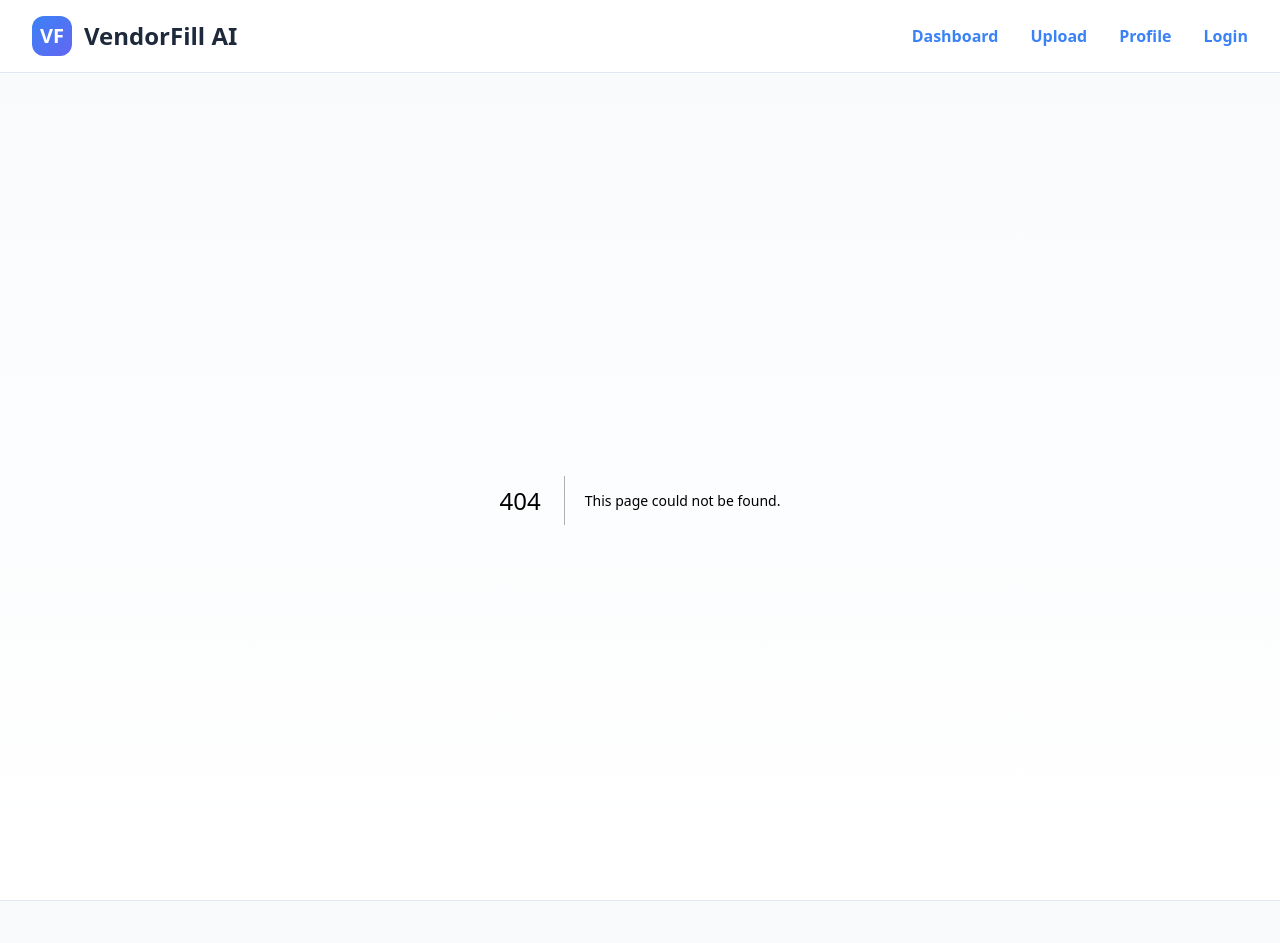
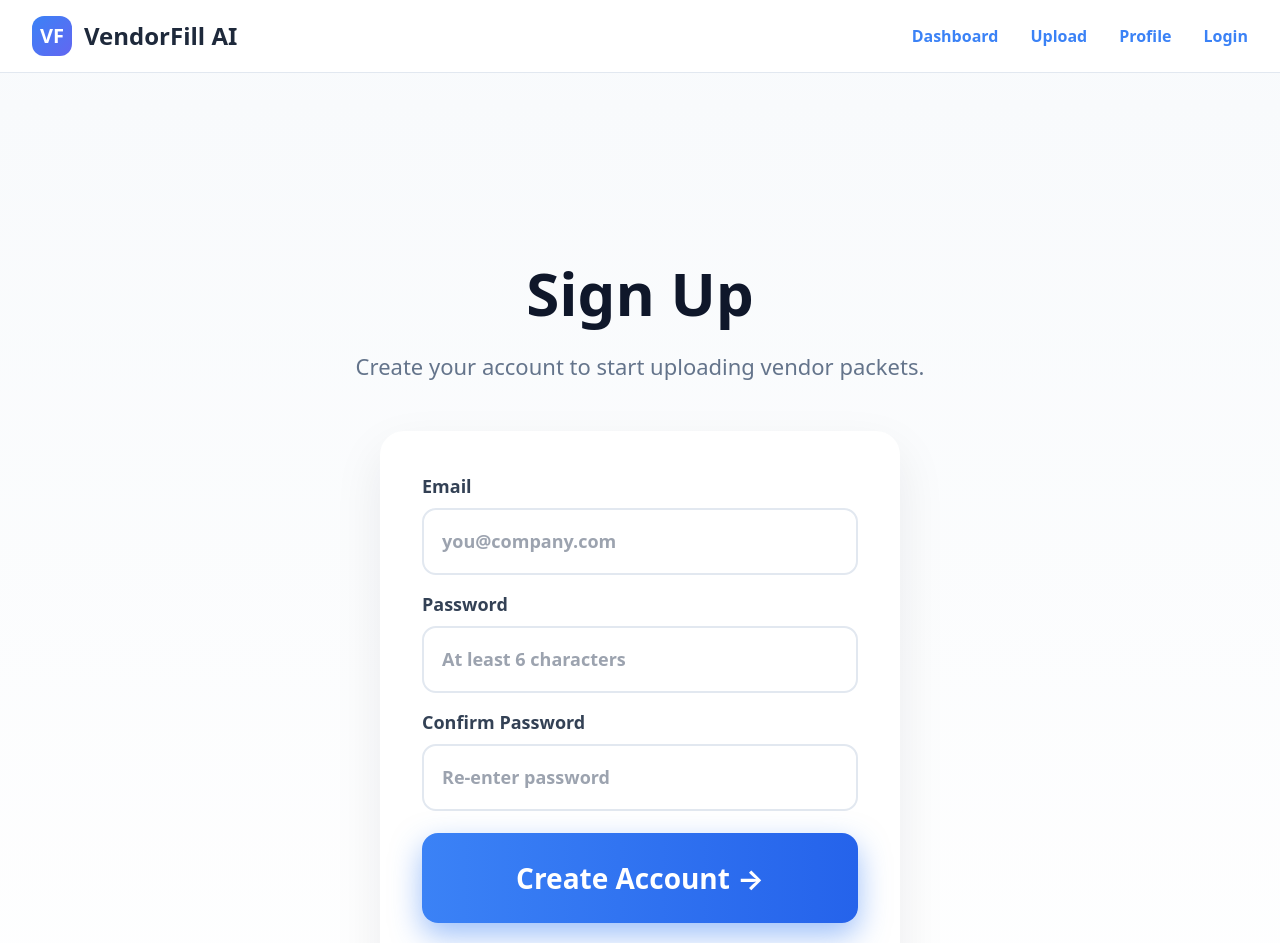
Before and after one commit to deansw/vendorfill, a Next.js app: page /signup in a window 1280 px wide. Before the commit this address had no page. Shown: the top 943 px of the page. Built offline with nearby package versions, Linux system fonts and the light colour scheme; no server answers.

Commit message:
Create page.tsx

```diff
--- /dev/null
+++ b/app/signup/page.tsx
@@ -0,0 +1,169 @@
+"use client"
+import { useState } from "react"
+import { createClient } from "@/utils/supabase/client"
+import { useRouter } from "next/navigation"
+import PageShell from "@/components/PageShell"
+import PrimaryCtaButton from "@/components/PrimaryCtaButton"
+
+export default function Signup() {
+  const supabase = createClient()
+  const router = useRouter()
+
+  const [email, setEmail] = useState("")
+  const [password, setPassword] = useState("")
+  const [confirmPassword, setConfirmPassword] = useState("")
+  const [loading, setLoading] = useState(false)
+  const [error, setError] = useState("")
+  const [message, setMessage] = useState("")
+
+  const handleSignup = async () => {
+    setError("")
+    setMessage("")
+
+    if (!email || !password) {
+      setError("Please enter an email and password.")
+      return
+    }
+    if (password.length < 6) {
+      setError("Password must be at least 6 characters.")
+      return
+    }
+    if (password !== confirmPassword) {
+      setError("Passwords do not match.")
+      return
+    }
+
+    setLoading(true)
+
+    const { data, error } = await supabase.auth.signUp({
+      email,
+      password,
+      options: {
+        // After clicking the confirmation email (if enabled),
+        // Supabase can redirect here.
+        emailRedirectTo: `${window.location.origin}/dashboard`,
+      },
+    })
+
+    if (error) {
+      setError(error.message)
+      setLoading(false)
+      return
+    }
+
+    // If email confirmations are ON, user may be null until confirmed.
+    // Either way, we show a helpful success message.
+    setMessage(
+      data.user
+        ? "Account created! Redirecting..."
+        : "Account created! Check your email to confirm your account."
+    )
+
+    // If confirmations are off, user is created immediately:
+    if (data.user) {
+      router.push("/dashboard")
+    }
+
+    setLoading(false)
+  }
+
+  return (
+    <PageShell title="Sign Up" subtitle="Create your account to start uploading vendor packets.">
+      <div
+        style={{
+          background: "white",
+          borderRadius: 24,
+          boxShadow: "0 20px 50px rgba(15, 23, 42, 0.08)",
+          padding: 42,
+          maxWidth: 520,
+          margin: "0 auto",
+          textAlign: "left",
+        }}
+      >
+        <div style={{ display: "grid", gap: 16 }}>
+          <label style={{ fontSize: 18, fontWeight: 800, color: "#334155" }}>
+            Email
+            <input
+              type="email"
+              placeholder="you@company.com"
+              value={email}
+              onChange={(e) => setEmail(e.target.value)}
+              style={{
+                width: "100%",
+                marginTop: 8,
+                padding: "18px",
+                borderRadius: 14,
+                border: "2px solid #e2e8f0",
+                fontSize: 18,
+                outline: "none",
+              }}
+            />
+          </label>
+
+          <label style={{ fontSize: 18, fontWeight: 800, color: "#334155" }}>
+            Password
+            <input
+              type="password"
+              placeholder="At least 6 characters"
+              value={password}
+              onChange={(e) => setPassword(e.target.value)}
+              style={{
+                width: "100%",
+                marginTop: 8,
+                padding: "18px",
+                borderRadius: 14,
+                border: "2px solid #e2e8f0",
+                fontSize: 18,
+                outline: "none",
+              }}
+            />
+          </label>
+
+          <label style={{ fontSize: 18, fontWeight: 800, color: "#334155" }}>
+            Confirm Password
+            <input
+              type="password"
+              placeholder="Re-enter password"
+              value={confirmPassword}
+              onChange={(e) => setConfirmPassword(e.target.value)}
+              style={{
+                width: "100%",
+                marginTop: 8,
+                padding: "18px",
+                borderRadius: 14,
+                border: "2px solid #e2e8f0",
+                fontSize: 18,
+                outline: "none",
+              }}
+            />
+          </label>
+
+          {error && (
+            <p style={{ color: "#dc2626", fontWeight: 700, textAlign: "center" }}>
+              {error}
+            </p>
+          )}
+
+          {message && (
+            <p style={{ color: "#16a34a", fontWeight: 700, textAlign: "center" }}>
+              {message}
+            </p>
+          )}
+
+          <div style={{ marginTop: 6 }}>
+            <PrimaryCtaButton onClick={handleSignup} disabled={loading}>
+              {loading ? "Creating account..." : "Create Account →"}
+            </PrimaryCtaButton>
+          </div>
+
+          <div style={{ textAlign: "center", color: "#64748b", fontSize: 16 }}>
+            Already have an account?{" "}
+            <a href="/login" style={{ color: "#2563eb", fontWeight: 700, textDecoration: "none" }}>
+              Login
+            </a>
+          </div>
+        </div>
+      </div>
+    </PageShell>
+  )
+}
```
